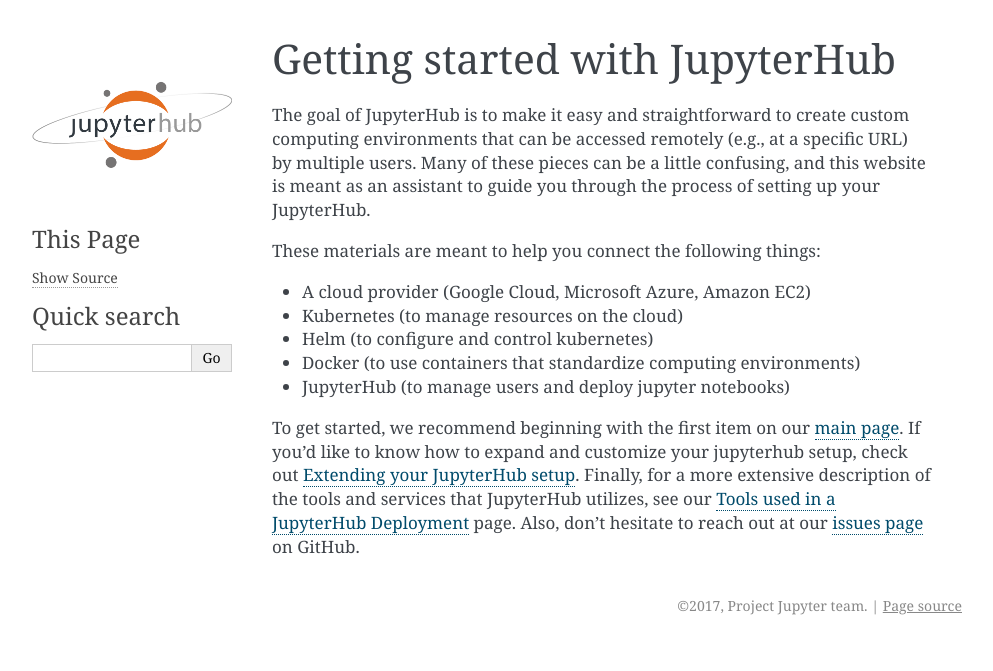
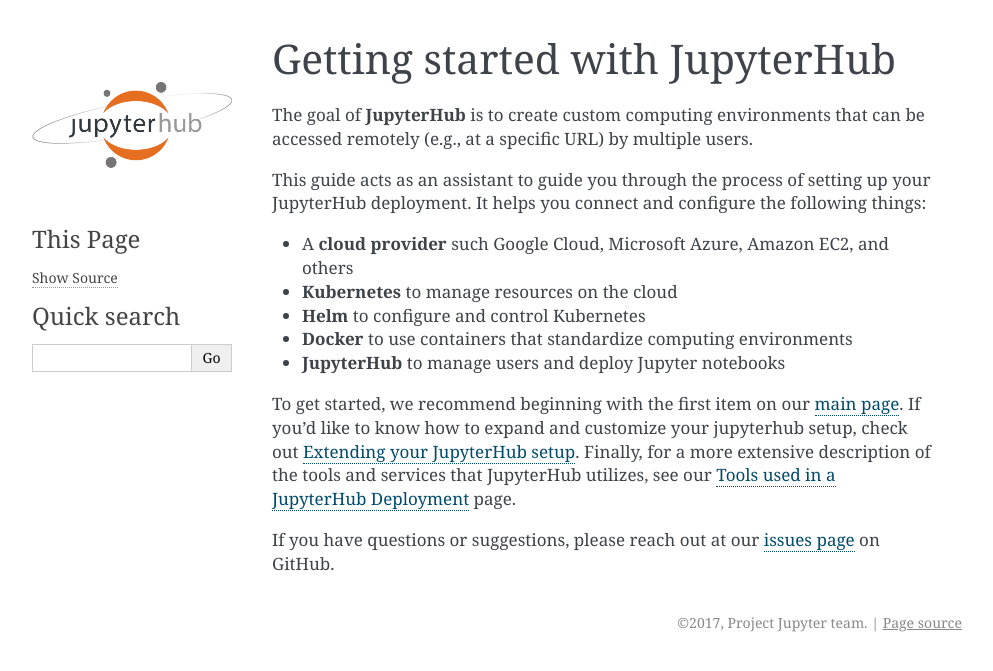
Before and after one commit to jupyterhub/zero-to-jupyterhub-k8s, a Sphinx documentation site: the page built from doc/source/getting-started.rst, in a window 1280 px wide. Shown: the top 671 px of the page, without its empty margins (148-1141 px from the left). Built offline with Sphinx 7.4.7, drawn with Linux system fonts in a browser that asks for light colours.

Commit message:
Edit style in getting started

```diff
--- a/doc/source/getting-started.rst
+++ b/doc/source/getting-started.rst
@@ -3,26 +3,28 @@
 Getting started with JupyterHub
 ===============================
 
-The goal of JupyterHub is to make it easy and straightforward to
-create custom computing environments that can be accessed remotely (e.g.,
-at a specific URL) by multiple users. Many of these pieces can be a little
-confusing, and this website is meant as an assistant to guide you through
-the process of setting up your JupyterHub.
+The goal of **JupyterHub** is to create custom computing environments that
+can be accessed remotely (e.g., at a specific URL) by multiple users.
 
-These materials are meant to help you connect the following things:
+This guide acts as an assistant to guide you through the process of setting
+up your JupyterHub deployment. It helps you connect and configure the
+following things:
 
-* A cloud provider (Google Cloud, Microsoft Azure, Amazon EC2)
-* Kubernetes (to manage resources on the cloud)
-* Helm (to configure and control kubernetes)
-* Docker (to use containers that standardize computing environments)
-* JupyterHub (to manage users and deploy jupyter notebooks)
+* A **cloud provider** such Google Cloud, Microsoft Azure, Amazon EC2, and
+  others
+* **Kubernetes** to manage resources on the cloud
+* **Helm** to configure and control Kubernetes
+* **Docker** to use containers that standardize computing environments
+* **JupyterHub** to manage users and deploy Jupyter notebooks
 
 To get started, we recommend beginning with the first item on our
 :ref:`main page <creating-your-jupyterhub>`. If you'd like to know how to
 expand and customize your jupyterhub setup, check out
 :ref:`extending-jupyterhub`. Finally, for a more extensive description of the
 tools and services that JupyterHub utilizes, see our
-:ref:`tools` page. Also, don't hesitate to reach
-out at our `issues page`_ on GitHub.
+:ref:`tools` page.
+
+If you have questions or suggestions, please reach out at our `issues page`_
+on GitHub.
 
 .. _issues page: https://github.com/jupyterhub/zero-to-jupyterhub-k8s/issues
```
